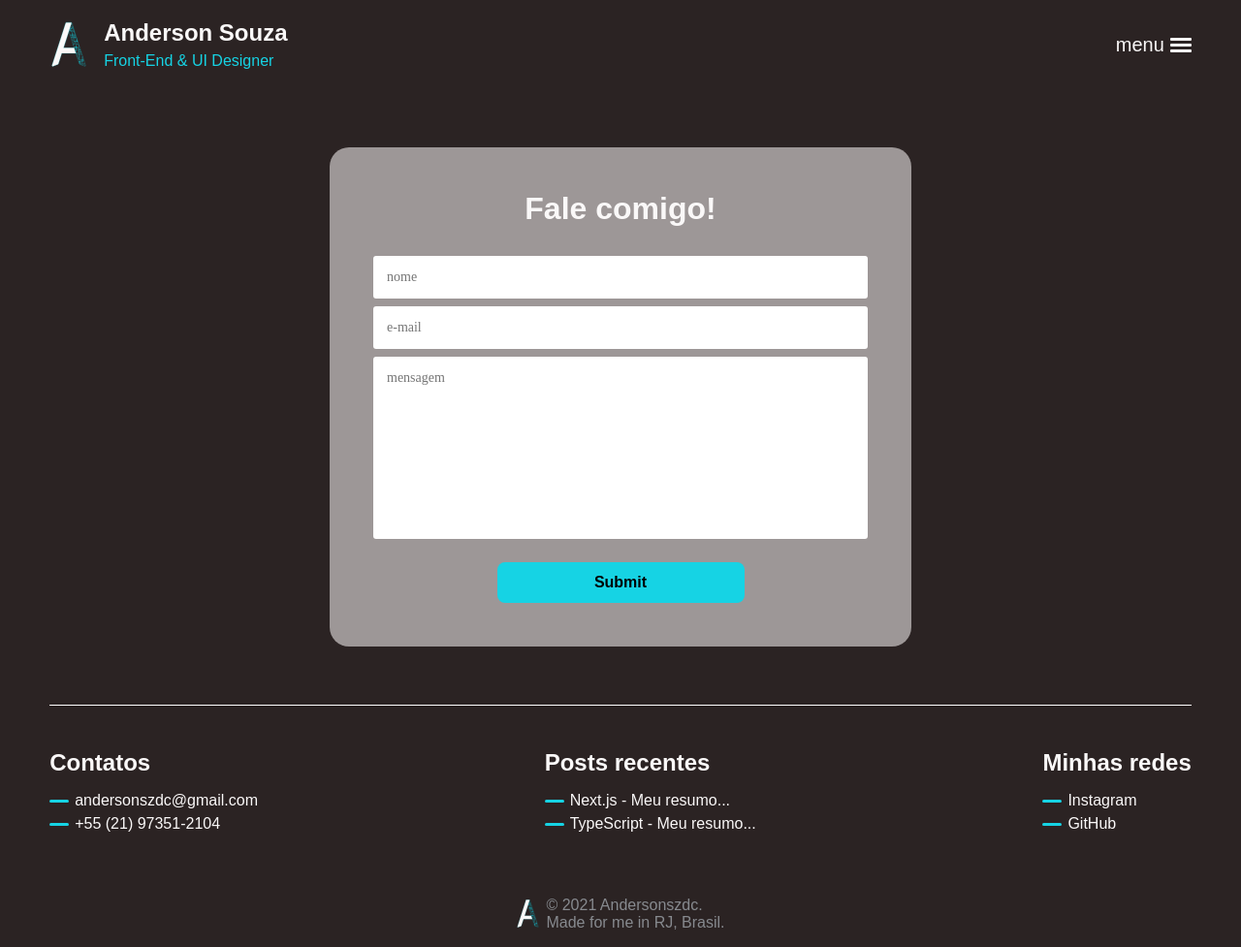
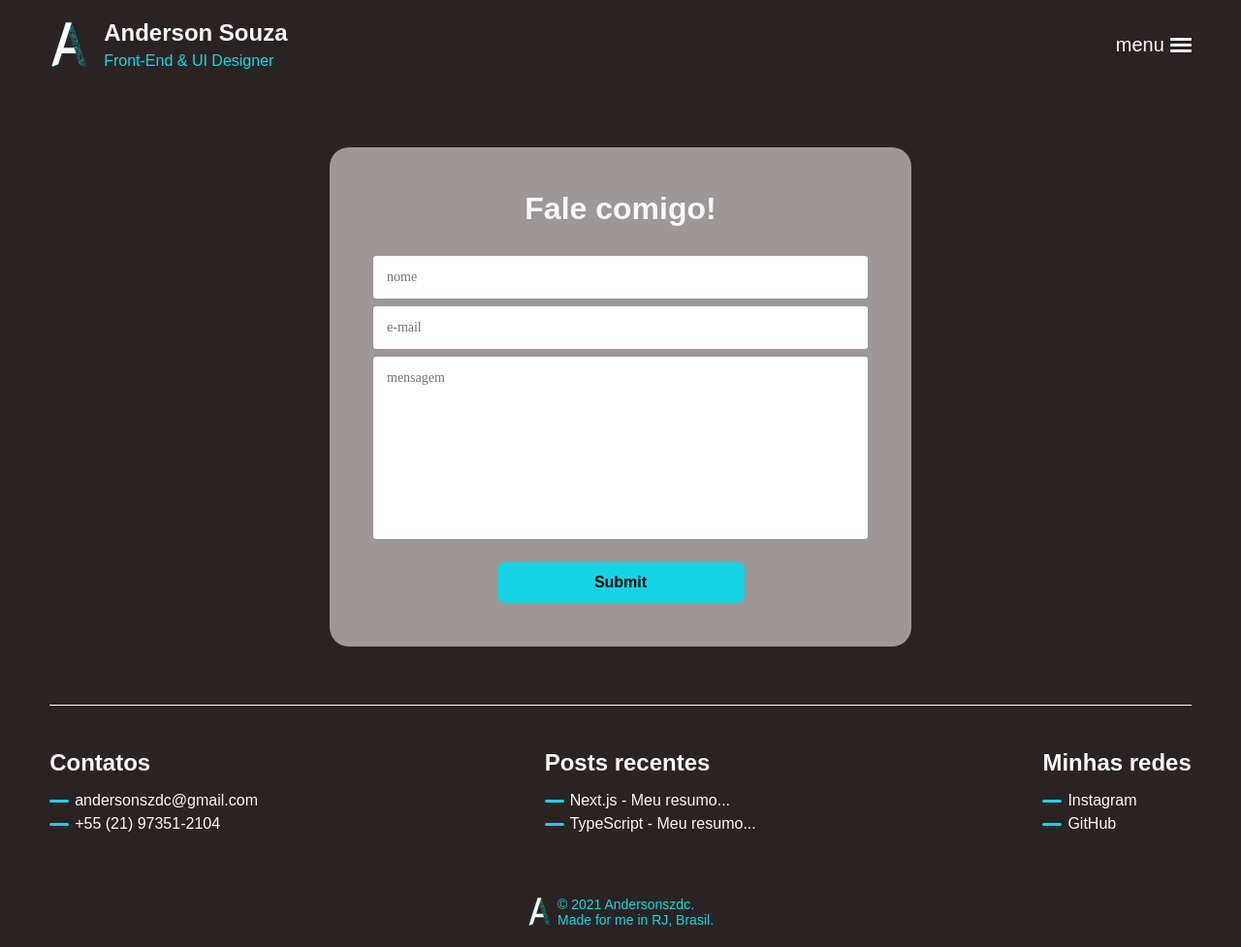
Before and after one commit to andersonszdc/My-site, a Next.js app: page /contatos in a window 1280 px wide. Shown: the whole page at 97% size. Built offline with nearby package versions, Linux system fonts and the light colour scheme.

Commit message:
perf: melhorias em acessibilidade
troquei a cor dos créditos e tirei o h3 de dentro do ul

```diff
--- a/components/Footer.tsx
+++ b/components/Footer.tsx
@@ -16,11 +16,11 @@ const Wrapper = styled.div`
     display: flex;
     justify-content: space-between;
     width: 100%;
-    .box {
     .title {
       margin-bottom: 16px;
       font-size: 24px;
     }
+    .box {
       .item {
         display: flex;
         align-items: center;
@@ -51,7 +51,8 @@ const Wrapper = styled.div`
       width: 25px;
     }
     p {
-      color: #878a8f;
+      font-size: 14px;
+      color: ${props => props.theme.colors.blue};
     }
   }
   @media (max-width: 900px) {
@@ -68,21 +69,27 @@ const Footer: React.FC = () => {
       <span></span>
       <div>
         <div className='content'>
+          <div>
+            <h3 className='title'>Contatos</h3>
             <ul className='box'>
-            <h3 className='title'>Contatos</h3>
               <li className='item'>andersonszdc@gmail.com</li>
               <li className='item'>+55 (21) 97351-2104</li>
             </ul>
+          </div>
+          <div>
+            <h3 className='title'>Posts recentes</h3>
             <ul className='box'>
-            <h3 className='title'>Posts recentes</h3>
               <li className='item'>Next.js - Meu resumo...</li>
               <li className='item'>TypeScript - Meu resumo...</li>
             </ul>
+          </div>
+          <div>
+            <h3 className='title'>Minhas redes</h3>
             <ul className='box'>
-            <h3 className='title'>Minhas redes</h3>
               <li className='item'>Instagram</li>
               <li className='item'>GitHub</li>
             </ul>
+          </div>
         </div>
       </div>
       <div className='credit'>
```
Lines whose indentation alone changed are shown as unchanged.
